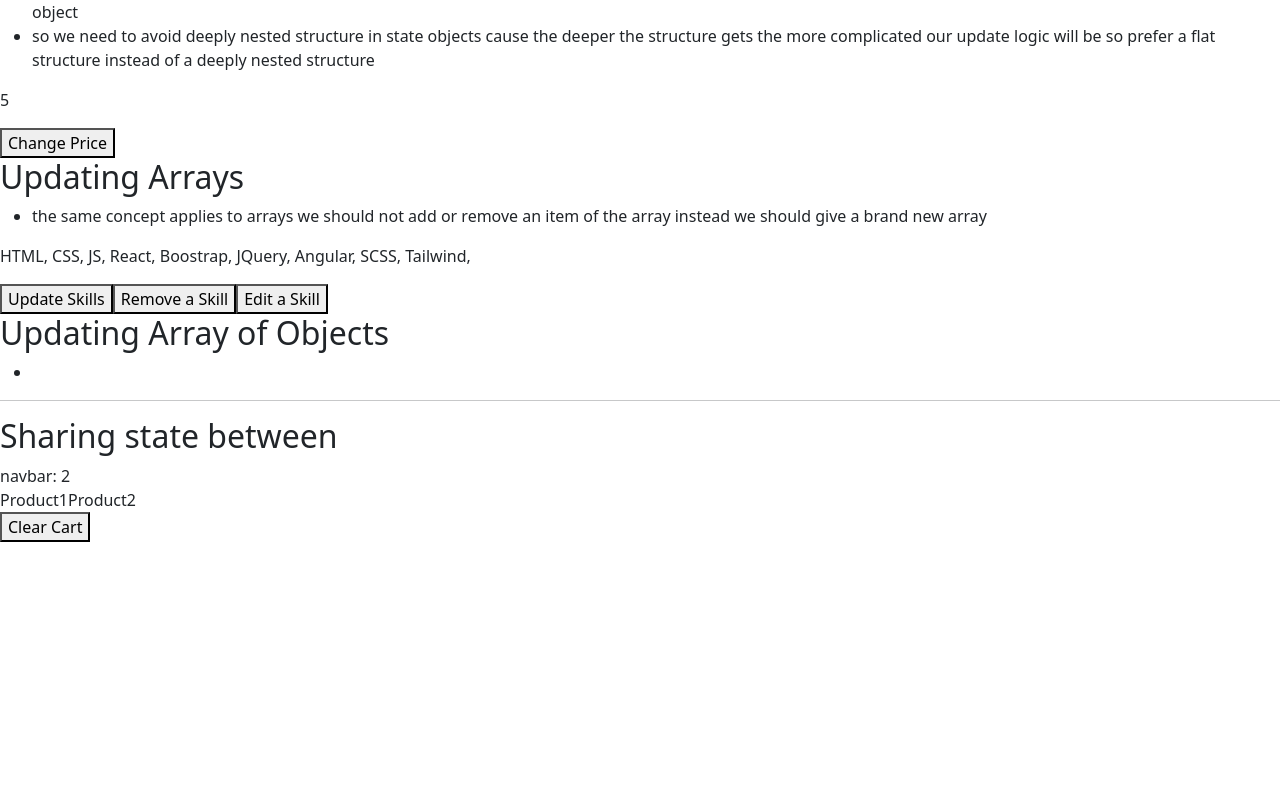
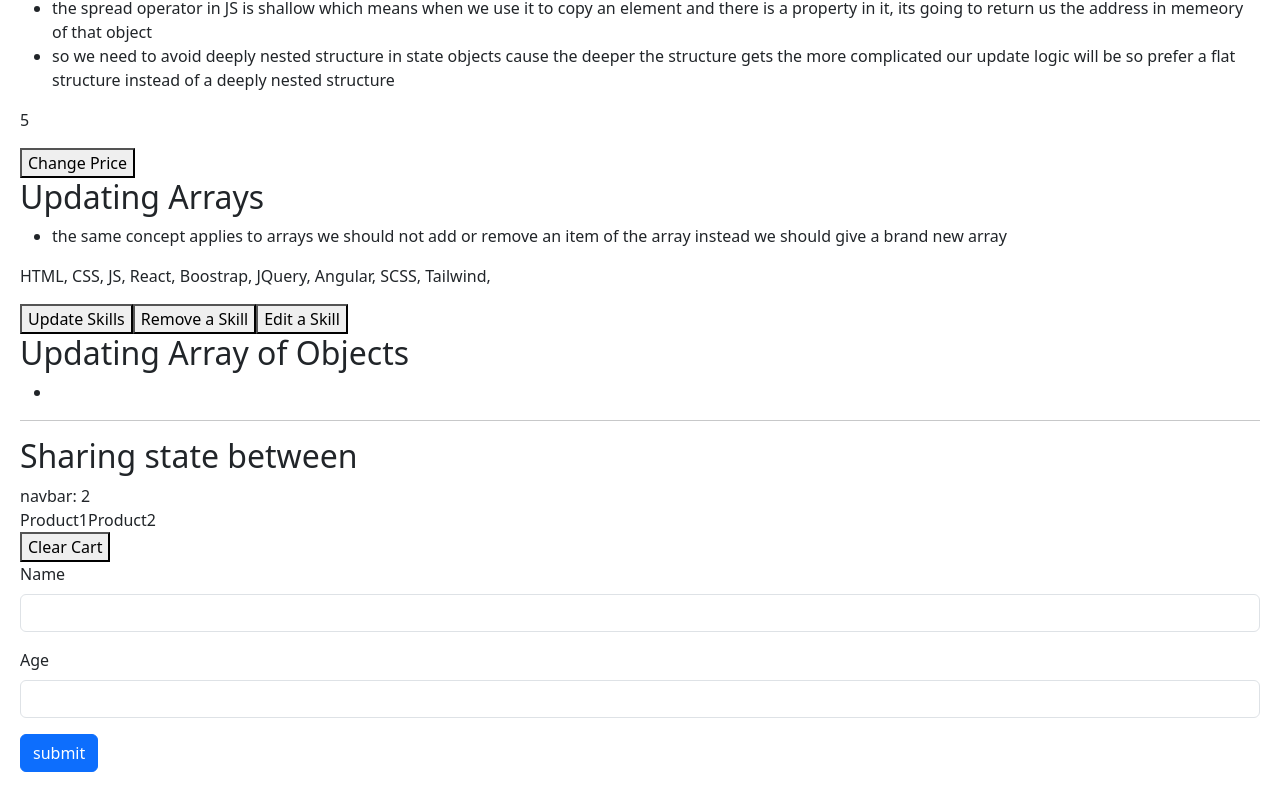
Before and after one commit to Hamza-Noah/Geek-Lab, a React (Vite) app: page / in a window 1280 px wide. Shown: the part 537-1329 px from the top of the page. Before the commit the page ends 1079 px from the top, so only its background shows below. Built offline with nearby package versions, Linux system fonts and the light colour scheme.

Commit message:
added the form example

```diff
--- a/package.json
+++ b/package.json
@@ -15,6 +15,7 @@
     "react": "^18.2.0",
     "react-dom": "^18.2.0",
     "react-icons": "^4.7.1",
+    "react-router-dom": "^6.21.1",
     "styled-components": "^6.1.1"
   },
   "devDependencies": {
--- a/src/App.tsx
+++ b/src/App.tsx
@@ -1,6 +1,7 @@
 import { useState } from "react";
 import Navbar from "./Components/SharingState/navbar";
-import Cart from "./Components/SharingState/cart";
+import Cart from "./Components/SharingState/Cart";
+import Form from "./Components/Form/Form";
 
 export default function App() {
   const [drink, setDrink] = useState({
@@ -170,10 +171,15 @@
       <hr />
       <div>
         <h2>Sharing state between </h2>
-        <Navbar cartItemsCount={cartItems.length}/>
-      {/* Apply OnRemove product later */}
-        <Cart cartItems={cartItems} onClear={() => setCartItems([])}/>
+        <Navbar cartItemsCount={cartItems.length} />
+        {/* Apply OnRemove product later */}
+        <Cart cartItems={cartItems} onClear={() => setCartItems([])} />
       </div>
+
+      {/* Building Forms section */}
+      <section>
+        <Form />
+      </section>
     </>
   );
 }
--- /dev/null
+++ b/src/Components/Form/Form.tsx
@@ -0,0 +1,38 @@
+import { useRef } from "react";
+
+export default function Form() {
+  const nameRef = useRef<HTMLInputElement>(null);
+  const ageRef = useRef<HTMLInputElement>(null);
+  const person = { name: "", age: 0 };
+  const handleSubmit = (e: any) => {
+    e.preventDefault();
+
+    if (nameRef.current !== null) {
+      person.name = nameRef.current.value;
+    }
+
+    if (ageRef.current !== null) {
+      person.age = parseInt(ageRef.current.value);
+    }
+  };
+
+  return (
+    <>
+      <form onSubmit={handleSubmit}>
+        <div className="mb-3">
+          <label htmlFor="name" className="form-label">
+            Name
+          </label>
+          <input ref={nameRef} id="name" type="text" className="form-control" />
+        </div>
+        <div className="mb-3">
+          <label htmlFor="age" className="form-label">
+            Age
+          </label>
+          <input ref={ageRef} id="age" type="number" className="form-control" />
+        </div>
+        <button className="btn btn-primary">submit</button>
+      </form>
+    </>
+  );
+}
--- a/src/index.css
+++ b/src/index.css
@@ -1,3 +1,3 @@
 body{
-    /*  */
+    padding: 20px;
 }
--- a/src/main.tsx
+++ b/src/main.tsx
@@ -2,6 +2,7 @@
 import ReactDOM from 'react-dom/client'
 import App from './App'
 import '../node_modules/bootstrap/dist/css/bootstrap.min.css'
+import "./index.css";
 
 ReactDOM.createRoot(document.getElementById('root') as HTMLElement).render(
       <React.StrictMode>
```
Also changed, not shown: 1 other file (tests, documents, lock files or other folders).
